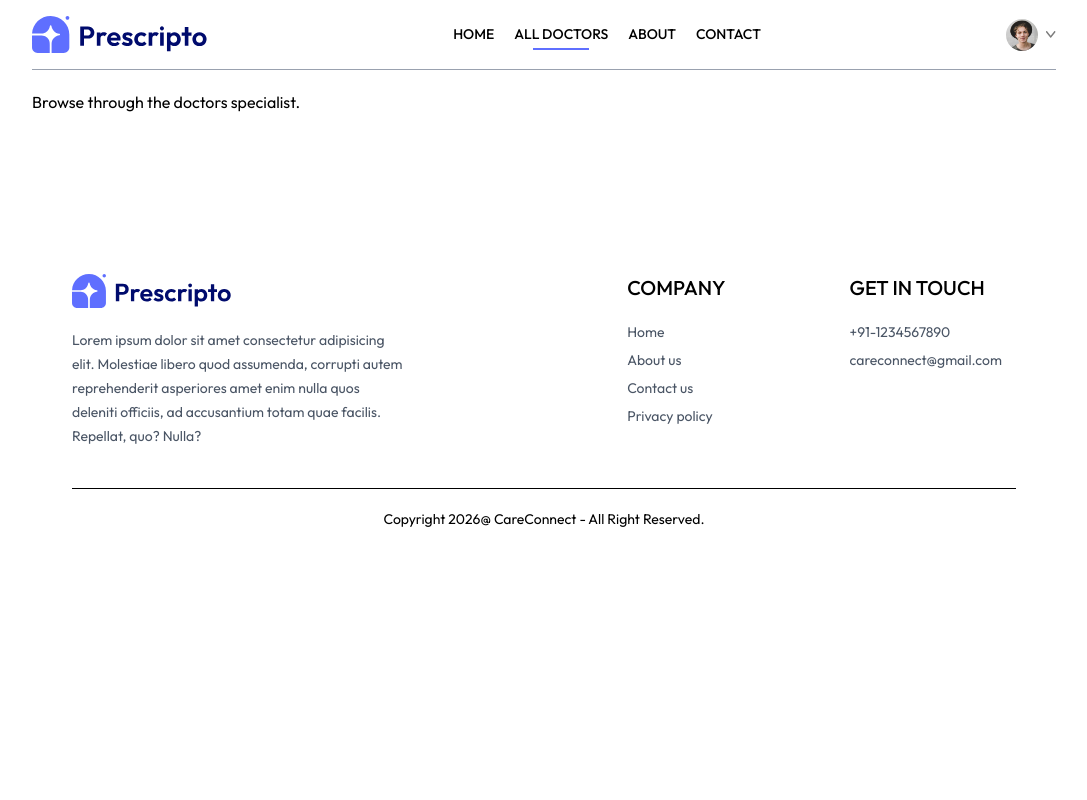
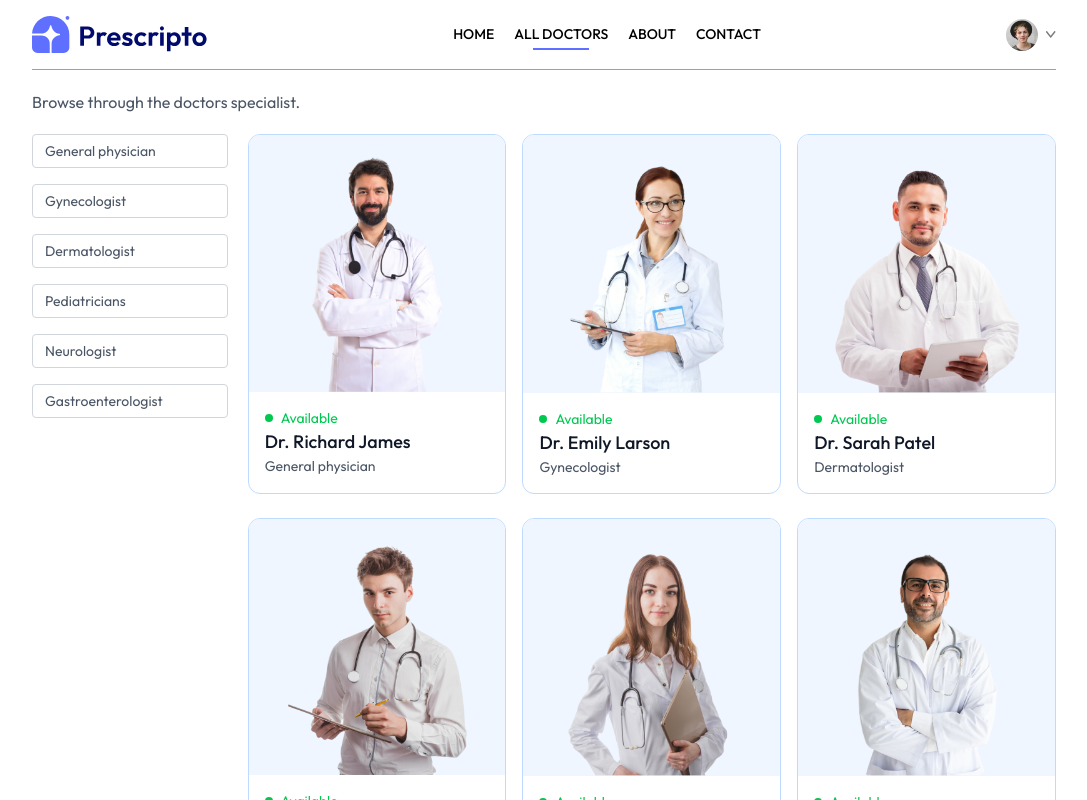
Before and after one commit to Anand-1110/CareConnect, a React (Vite) app in the folder frontend/: page /doctors in a window 1280 px wide. Shown: the top 800 px of the page, without its empty margins (96-1183 px from the left). Built offline with nearby package versions, Linux system fonts and the light colour scheme.

Commit message:
feat:Doctors page added

```diff
--- a/frontend/src/pages/Doctors.jsx
+++ b/frontend/src/pages/Doctors.jsx
@@ -1,19 +1,56 @@
-import React, { useContext } from 'react'
-import { useParams } from 'react-router-dom'
+import React, { useContext, useEffect, useState } from 'react'
+import { useNavigate, useParams } from 'react-router-dom'
 import { AppContext } from '../context/AppContext'
+import { doctors } from '../assets/assets'
 
 const Doctors = () => {
 
     const { speciality } = useParams()
+    const [filterDoc,setFilterDoc] = useState([])
+    const navigate = useNavigate()
 
-    const { Doctors } = useContext(AppContext)
+    const { doctors } = useContext(AppContext)
+
+    const applyFilter = () => {
+        if(speciality){
+            setFilterDoc(doctors.filter(doc => doc.speciality === speciality))
+        }
+        else{
+            setFilterDoc(doctors)
+        }
+    }
+
+    useEffect(()=>{
+        applyFilter()
+    },[doctors,speciality])
 
   return (
     <div>
-         <p>Browse through the doctors specialist.</p>
-         <div>
-            <div>
-
+         <p className='text-gray-600'>Browse through the doctors specialist.</p>
+         <div className='flex flex-col sm:flex-row items-start gap-5 mt-5'>
+            <div className='flex flex-col gap-4 text-sm text-gray-600'>
+                 <p onClick={()=> speciality === 'General physician' ? navigate('/doctors') : navigate('/doctors/General physician')} className={`w-[94vw] sm:w-auto pl-3 py-1.5 pr-16 border border-gray-300 rounded transition-all cursor-pointer ${speciality === 'General physician' ? 'bg-indigo-100 text-black' : ''}`}>General physician</p>
+                 <p onClick={()=> speciality === 'Gynecologist' ? navigate('/doctors') : navigate('/doctors/Gynecologist')} className={`w-[94vw] sm:w-auto pl-3 py-1.5 pr-16 border border-gray-300 rounded transition-all cursor-pointer ${speciality === 'Gynecologist' ? 'bg-indigo-100 text-black' : ''}`}>Gynecologist</p>
+                 <p onClick={()=> speciality === 'Dermatologist' ? navigate('/doctors') : navigate('/doctors/Dermatologist')} className={`w-[94vw] sm:w-auto pl-3 py-1.5 pr-16 border border-gray-300 rounded transition-all cursor-pointer ${speciality === 'Dermatologist' ? 'bg-indigo-100 text-black' : ''}`}>Dermatologist</p>
+                 <p onClick={()=> speciality === 'Pediatricians' ? navigate('/doctors') : navigate('/doctors/Pediatricians')} className={`w-[94vw] sm:w-auto pl-3 py-1.5 pr-16 border border-gray-300 rounded transition-all cursor-pointer ${speciality === 'Pediatricians' ? 'bg-indigo-100 text-black' : ''}`}>Pediatricians</p>
+                 <p onClick={()=> speciality === 'Neurologist' ? navigate('/doctors') : navigate('/doctors/Neurologist')} className={`w-[94vw] sm:w-auto pl-3 py-1.5 pr-16 border border-gray-300 rounded transition-all cursor-pointer ${speciality === 'Neurologist' ? 'bg-indigo-100 text-black' : ''}`}>Neurologist</p>
+                 <p onClick={()=> speciality === 'Gastroenterologist' ? navigate('/doctors') : navigate('/doctors/Gastroenterologist')} className={`w-[94vw] sm:w-auto pl-3 py-1.5 pr-16 border border-gray-300 rounded transition-all cursor-pointer ${speciality === 'Gastroenterologist' ? 'bg-indigo-100 text-black' : ''}`}>Gastroenterologist</p>
+            </div>
+            <div className='w-full grid grid-cols-[repeat(auto-fill,minmax(200px,1fr))] gap-4 gap-y-6'>
+            {
+                filterDoc.map((item,index)=>(
+                <div onClick={()=>navigate(`/appointment/${item._id}`)} className='border border-blue-200 rounded-xl overflow-hidden cursor-pointer hover:translate-y-[-10px] transition-all duration-500' key={index}>
+                    <img className='bg-blue-50' src={item.image} alt="" />
+                    <div className='p-4'>
+                        <div className='flex items-center gap-2 text-sm text-center text-green-500'>
+                            <p className='w-2 h-2 bg-green-500 rounded-full'></p>
+                            <p>Available</p>
+                        </div>
+                        <p className='text-gray-900 text-lg font-medium'>{item.name}</p>
+                        <p className='text-gray-600 text-sm'>{item.speciality}</p>
+                    </div>
+                </div>
+            ))}
             </div>
          </div>
     </div>
```
